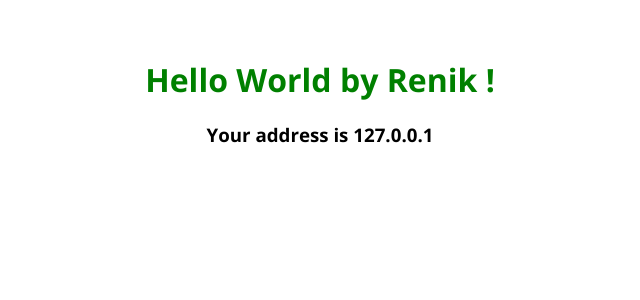
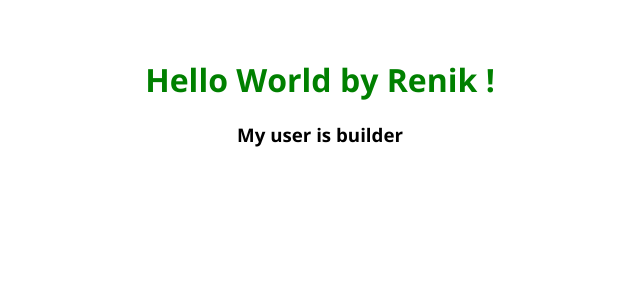
Before and after one commit to r3n1k/docker-test, a PHP site: page / in a window 1280 px wide. Shown: the top 300 px of the page, without its empty margins (320-960 px from the left). Run offline with PHP 8.4, Linux system fonts and the light colour scheme; data that the repository does not hold is empty.

Commit message:
Remote user

```diff
--- a/index.php
+++ b/index.php
@@ -18,6 +18,6 @@
 <body>
 	<h1 style="color:green;"> Hello World by Renik ! </h1>
 	<?php if($_ENV["HOSTNAME"]) {?><h3>My hostname is <?php echo $_ENV["HOSTNAME"]; ?></h3><?php } ?>
-	<?php if($_SERVER["REMOTE_ADDR"]) {?><h3>Your address is <?php echo $_SERVER["REMOTE_ADDR"]; ?></h3><?php } ?>
+	<?php if($_ENV["USER"]) {?><h3>My user is <?php echo $_ENV["USER"]; ?></h3><?php } ?>
 		</body>
 </html>
```
